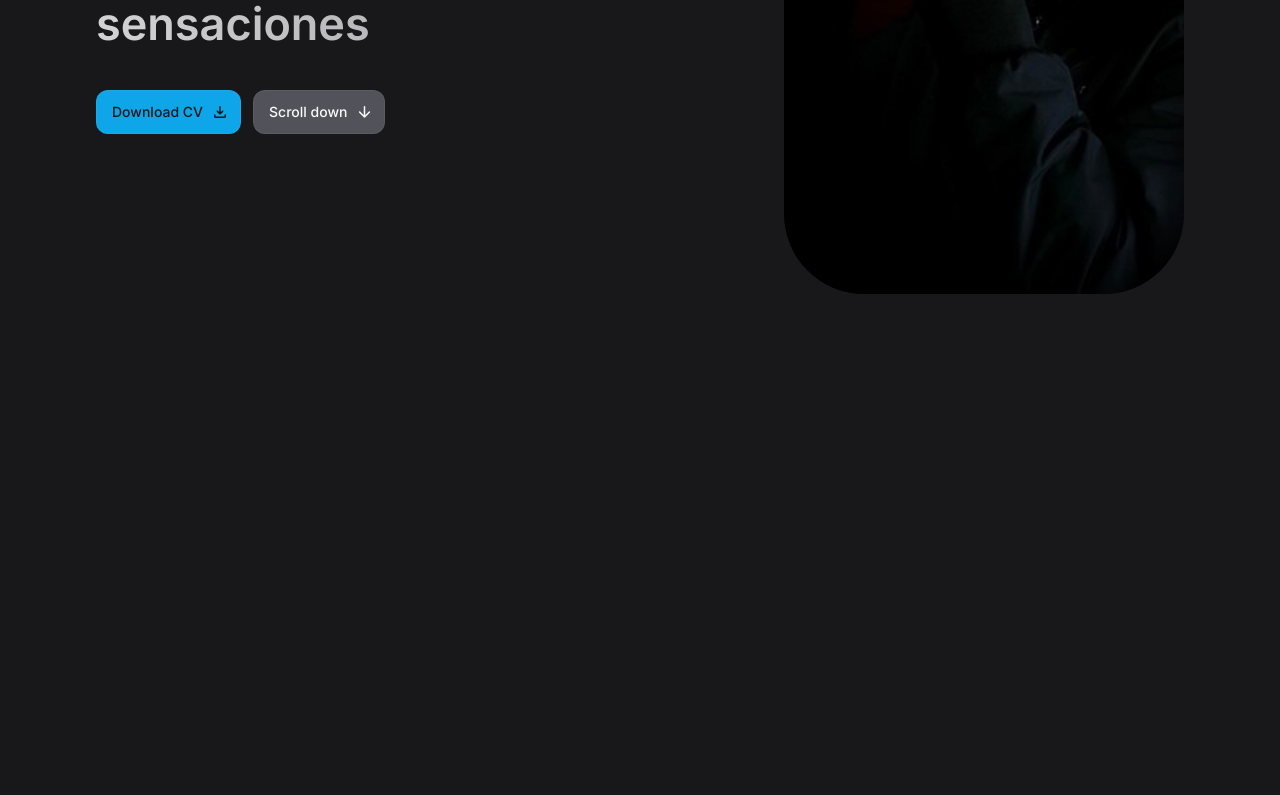
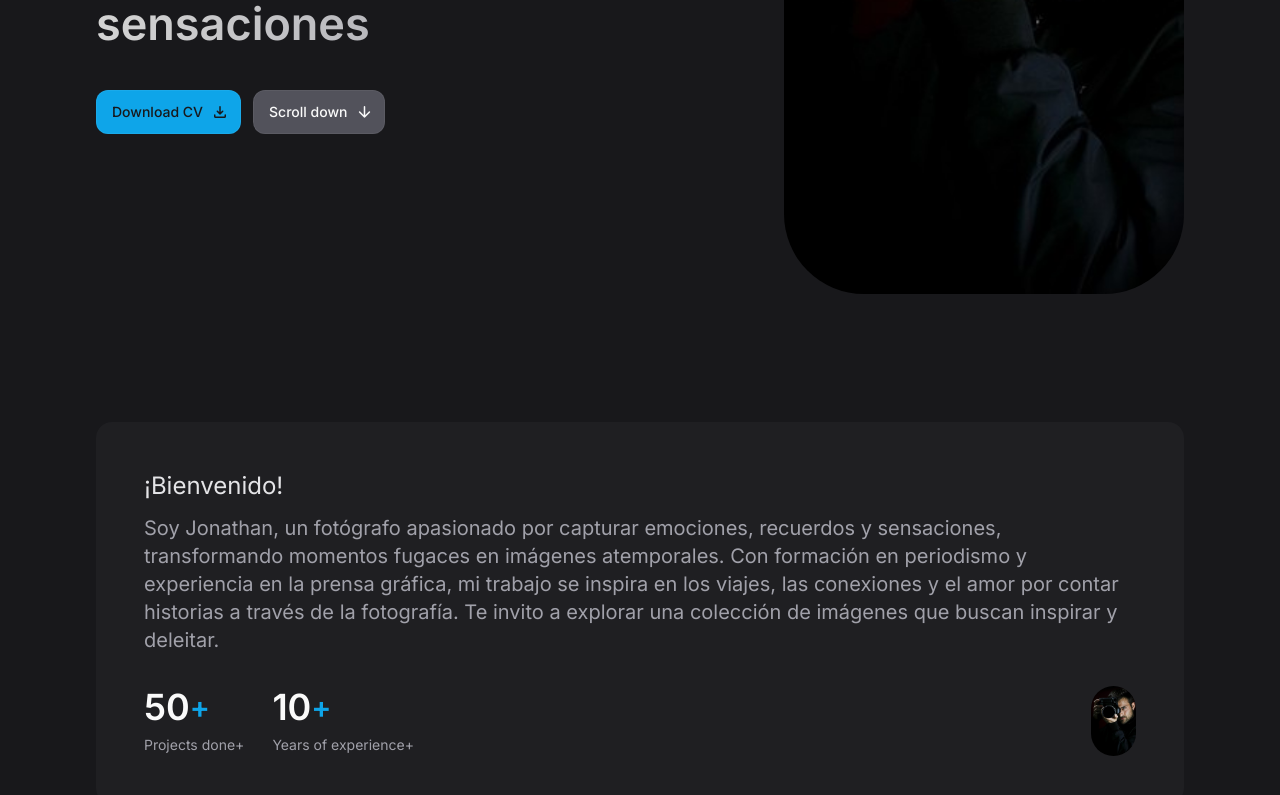
Before and after one commit to VishalThapaliya/portfolio-jonathan-tajes, a React (Vite) app: page / in a window 1280 px wide. Shown: the part 509-1304 px from the top of the page. Built offline with nearby package versions, Linux system fonts and the light colour scheme.

Commit message:
add About section

```diff
--- a/src/App.jsx
+++ b/src/App.jsx
@@ -2,13 +2,13 @@
  * @copyright 2024 Bishal Thapaliya
  * @license Apache-2.0
  */
-import React from 'react'
 
 /**
  * Components
  */
 import Header from './components/Header'
 import Hero from './components/Hero'
+import About from './components/About'
 
 const App = () => {
   return (
@@ -16,6 +16,7 @@ const App = () => {
       <Header />
       <main>
         <Hero />
+        <About />
       </main>
     </>
   )
--- /dev/null
+++ b/src/components/About.jsx
@@ -0,0 +1,50 @@
+/**
+ * @copyright 2024 Bishal Thapaliya
+ * @license Apache-2.0
+ */
+
+const About = () => {
+    const aboutData = [
+        {id: 1, number: 50, text: `Projects done`},
+        {id: 2, number: 10, text: `Years of experience`}
+    ]
+    return (
+        <section id="about" className="section">
+            <div className="container">
+                <div className="bg-zinc-800/50 p-7 rounded-2xl md:p-12">
+                    <p className="text-zinc-200 mb-2 md:mb-3 md:text-2xl md:max-w-[80ch]">
+                        ¡Bienvenido!
+                    </p>
+                    <p className="text-zinc-400 mb-4 md:mb-8 md:text-xl md:max-w-[80ch]">
+                        Soy Jonathan, un fotógrafo apasionado por capturar emociones, recuerdos y sensaciones, transformando momentos fugaces en imágenes atemporales. Con formación en periodismo y experiencia en la prensa gráfica, mi trabajo se inspira en los viajes, las conexiones y el amor por contar historias a través de la fotografía. Te invito a explorar una colección de imágenes que buscan inspirar y deleitar.
+                    </p>
+
+                    <div className="flex flex-wrap items-center gap-4 md:gap-7">
+                        {
+                            aboutData.map(({ id, number, text }) => (
+                                <div key={id}>
+                                     <div className="flex items-center md:mb-2">
+                                        <span className="text-2xl font-semibold md:text-4xl">{number}</span>
+                                        <span className="text-sky-500 font-semibold md:text-3xl">+</span>
+                                     </div>
+
+                                     <p className="text-sm text-zinc-400">{text}+</p>
+                                </div>
+                            ))
+                        }
+
+                        <img
+                            src="/images/profile.jpg"
+                            alt=""
+                            height={30}
+                            width={30}
+                            className="ml-auto md:w-[45px] md:h-[70px] rounded-full"
+                        />
+                    </div>
+                </div>
+            </div>
+        </section>
+    )
+}
+
+export default About
--- a/src/index.css
+++ b/src/index.css
@@ -50,6 +50,10 @@ body {
 
 .img-cover {
     @apply w-full h-full object-cover
+}
+
+.section {
+    @apply pt-20 lg:pt-32
 }
 
 /* -------------------------------- *\
```
Also changed, not shown: public/images/home.jpg (added).
